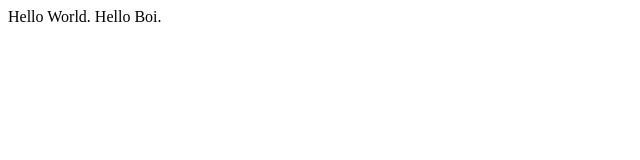
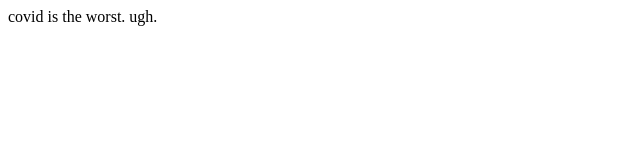
Before and after one commit to andreasowens/mapquest_emulator, a plain HTML site: page index.html in a window 1280 px wide. Shown: the full height of the page, 0-640 px from the left. Drawn offline with Linux system fonts and the light colour scheme.

Commit message:
covid updates

```diff
--- a/index.html
+++ b/index.html
@@ -4,9 +4,9 @@
     <meta charset="UTF-8">
     <meta http-equiv="X-UA-Compatible" content="IE=edge">
     <meta name="viewport" content="width=device-width, initial-scale=1.0">
-    <title>Document</title>
+    <title>covid_sucks</title>
 </head>
 <body>
-    Hello World. Hello Boi.
+    covid is the worst. ugh.
 </body>
 </html>
```
